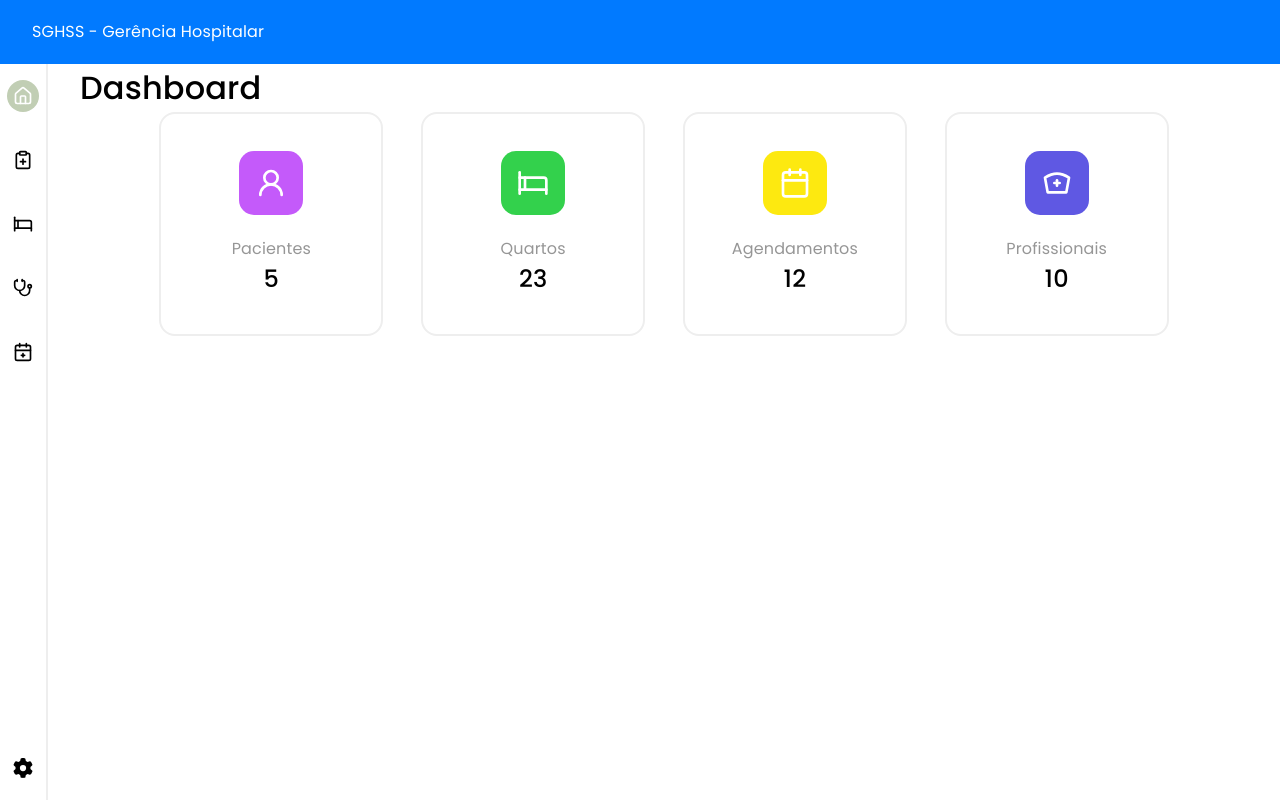
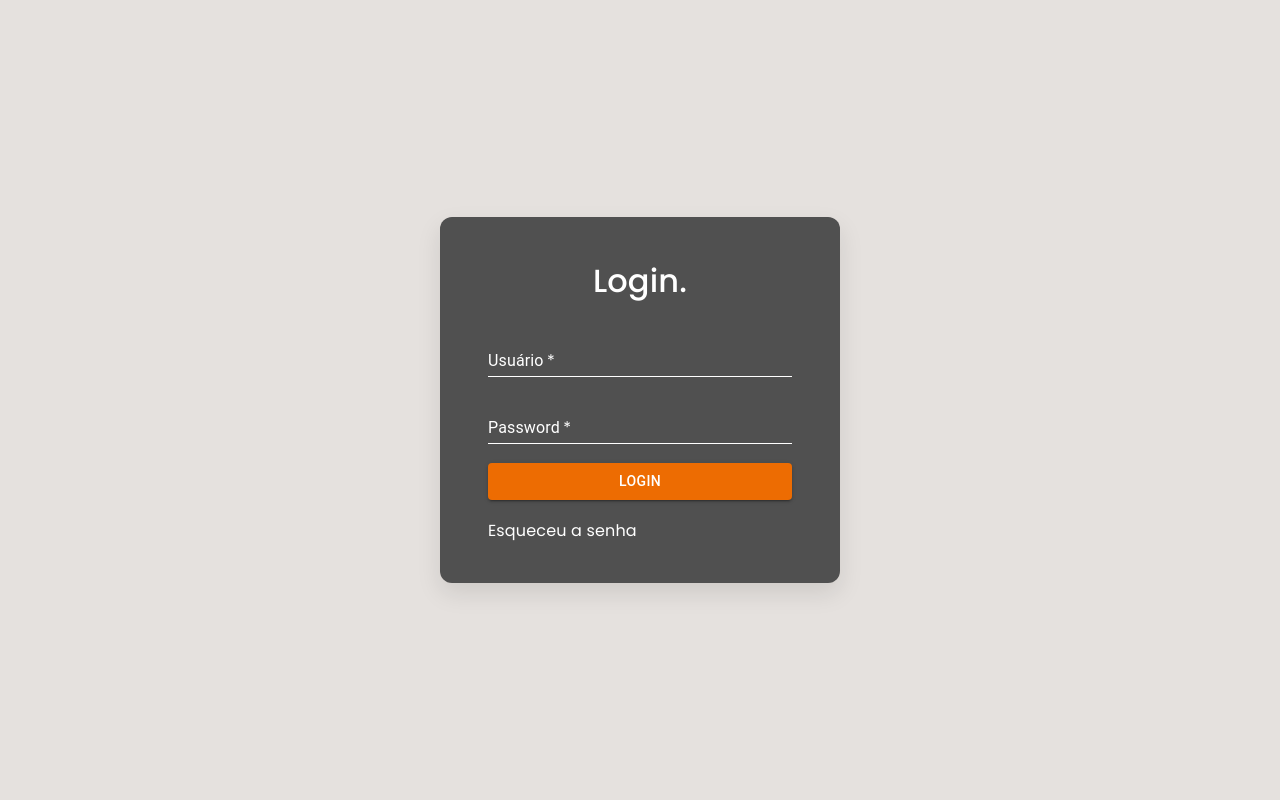
Before and after one commit to kaio-mendes/gestao-hospitalar, a React (Vite) app: page / in a window 1280 px wide. Built offline with nearby package versions, Linux system fonts and the light colour scheme.

Commit message:
tela de login

```diff
--- a/src/Routes.tsx
+++ b/src/Routes.tsx
@@ -1,4 +1,4 @@
-import { Route, BrowserRouter as Router, Routes } from 'react-router-dom';
+import { Route, BrowserRouter as Router, Routes, useLocation } from 'react-router-dom';
 import { HomePage } from './pages/home';
 import { Appointments } from './pages/appointments';
 import { Beds } from './pages/beds';
@@ -8,14 +8,17 @@ import { Navbar } from './components/navbar';
 import { Config } from './pages/config';
 import { LocalizationProvider } from '@mui/x-date-pickers';
 import { AdapterDayjs } from '@mui/x-date-pickers/AdapterDayjs';
-
+import { Login } from './pages/auth/login';
 export const AppRoutes = () => {
+  const location = useLocation();
+  const isLoginPage = location.pathname === '/';
   return (
     <>
-      <Navbar />
+      {!isLoginPage && <Navbar />}
       <LocalizationProvider dateAdapter={AdapterDayjs}>
         <Routes>
-          <Route path="/" element={<HomePage />}></Route>
+          <Route path="/" element={<Login />}></Route>
+          <Route path="/dashboard" element={<HomePage />}></Route>
           <Route path="/agendamentos" element={<Appointments />}></Route>
           <Route path="/leitos" element={<Beds />}></Route>
           <Route path="/profissionais" element={<Professionals />}></Route>
--- /dev/null
+++ b/src/assets/styles/pages/auth/login.module.css
@@ -0,0 +1,62 @@
+.container {
+  top: 0;
+  bottom: 0;
+  right: 0;
+  left: 0;
+  display: flex;
+  justify-content: center;
+  align-items: center;
+  width: 100%;
+  height: 100%;
+  flex-direction: column;
+  background-color: #e5e1de;
+}
+
+.inputs h1 {
+  color: white;
+}
+
+.inputs {
+  background-color: #505050;
+  padding: 2.5rem 3rem;
+  border-radius: 12px;
+  box-shadow: 0 10px 25px rgba(0, 0, 0, 0.1);
+  min-width: 320px;
+  max-width: 400px;
+  width: 100%;
+  z-index: 100;
+}
+
+.inputs p {
+  color: white;
+  cursor: pointer;
+}
+
+.inputs p:hover {
+  color: gold;
+}
+
+h1 {
+  text-align: center;
+  font-size: 2rem;
+  margin-bottom: 1.5rem;
+  color: #333;
+}
+
+form {
+  display: flex;
+  flex-direction: column;
+  gap: 1.2rem;
+}
+
+.alert {
+  text-align: center;
+  background-color: #161616;
+  position: absolute;
+  top: 0;
+  padding: 1rem;
+  border-bottom-left-radius: 2rem;
+  border-top-right-radius: 2rem;
+  color: white;
+  margin-top: 1rem;
+}
--- a/src/components/navbar.tsx
+++ b/src/components/navbar.tsx
@@ -15,7 +15,7 @@ export const Navbar = () => {
     setMenu(prev => !prev);
   }
   const links = [
-    { to: '/', icon: <LuHouse /> },
+    { to: '/dashboard', icon: <LuHouse /> },
     { to: '/pacientes', icon: <LuClipboardPlus /> },
     { to: '/leitos', icon: <LuBed /> },
     { to: '/profissionais', icon: <LuStethoscope /> },
--- a/src/main.tsx
+++ b/src/main.tsx
@@ -3,21 +3,29 @@ import { createRoot } from 'react-dom/client';
 import './index.css';
 import App from './App.tsx';
 import { Header } from './components/header.tsx';
-import { BrowserRouter } from 'react-router-dom';
+import { BrowserRouter, useLocation } from 'react-router-dom';
 import { ChangeThemeProvider } from './providers/dark-mode.tsx';
 import { ThemeApplier } from './theme-applier.tsx';
 
+const RootLayout = () => {
+  const location = useLocation();
+  const isLoginPage = location.pathname === '/';
+
+  return (
+    <div style={{ display: 'flex', flexDirection: 'column', height: '100vh' }}>
+      {!isLoginPage && <Header />}
+      <div style={{ display: 'flex', flex: 1 }}>
+        <App />
+      </div>
+    </div>
+  );
+};
 createRoot(document.getElementById('root')!).render(
   <StrictMode>
     <ChangeThemeProvider>
       <ThemeApplier />
       <BrowserRouter>
-        <div style={{ display: 'flex', flexDirection: 'column', height: '100vh' }}>
-          <Header />
-          <div style={{ display: 'flex', flex: 1 }}>
-            <App />
-          </div>
-        </div>
+        <RootLayout />
       </BrowserRouter>
     </ChangeThemeProvider>
   </StrictMode>
--- a/src/modules/forms/patients-form.tsx
+++ b/src/modules/forms/patients-form.tsx
@@ -1,6 +1,6 @@
 import { InputLabel, MenuItem, Select, TextField, FormControl, Button, Drawer, Box } from '@mui/material';
 import styles from '../../assets/styles/modules/forms.module.css';
-import React, { type SetStateAction } from 'react';
+import React, { useState, type SetStateAction } from 'react';
 
 type PatientsProps = {
   toogleForm: () => void;
@@ -8,33 +8,108 @@ type PatientsProps = {
   showForm: boolean;
 };
 
+type FormData = {
+  nome: string;
+  cpf: string;
+  data_nascimento: string;
+  idade: number;
+  genero: string;
+  estado_civil: string;
+  telefone: string;
+  endereco: string;
+  bairro: string;
+  cidade: string;
+  estado: string;
+  cep: string;
+  nome_emergencia: string;
+  telefone_emergencia: string;
+  endereco_emergencia: string;
+};
+
 export const PatientsForm: React.FC<PatientsProps> = ({ setShowForm, showForm }) => {
+  const [formData, setFormData] = useState<FormData>({
+    nome: '',
+    cpf: '',
+    data_nascimento: '',
+    idade: 0,
+    genero: '',
+    estado_civil: '',
+    telefone: '',
+    endereco: '',
+    bairro: '',
+    cidade: '',
+    estado: '',
+    cep: '',
+    nome_emergencia: '',
+    telefone_emergencia: '',
+    endereco_emergencia: '',
+  });
+
+  const handleChange = e => {
+    const { name, value } = e.target;
+    setFormData(prev => ({
+      ...prev,
+      [name]: value,
+    }));
+  };
+
+  const handleSubmit = e => {
+    e.preventDefault();
+
+    console.log(formData);
+  };
+
   return (
     <Drawer anchor="right" open={showForm} onClose={() => setShowForm(false)}>
       <Box sx={{ padding: 2, display: 'flex', flexDirection: 'column', width: 600 }}>
         <h3>Cadastro de Paciente</h3>
 
-        <form className={styles.forms}>
+        <form className={styles.forms} onSubmit={handleSubmit}>
           {/* Seção: Paciente */}
           <label>Paciente:</label>
           <div className={styles.flex}>
-            <TextField fullWidth variant="filled" label="Nome" name="nome" sx={{ m: 1, width: '50%' }} />
-            <TextField fullWidth variant="filled" label="CPF" name="cpf" sx={{ m: 1, width: '30%' }} />
+            <TextField
+              fullWidth
+              variant="filled"
+              label="Nome"
+              name="nome"
+              sx={{ m: 1, width: '50%' }}
+              value={formData.nome}
+              onChange={handleChange}
+            />
+            <TextField
+              fullWidth
+              variant="filled"
+              label="CPF"
+              name="cpf"
+              sx={{ m: 1, width: '30%' }}
+              value={formData.cpf}
+              onChange={handleChange}
+            />
             <TextField
               variant="filled"
               label="Nascimento"
-              name="nascimento"
+              name="data_nascimento"
               type="date"
               InputLabelProps={{ shrink: true }}
               sx={{ m: 1 }}
+              value={formData.data_nascimento}
+              onChange={handleChange}
             />
           </div>
 
           <div className={styles.flexCenter}>
-            <TextField variant="filled" label="Idade" name="idade" sx={{ m: 1, width: '15%' }} />
+            <TextField
+              variant="filled"
+              label="Idade"
+              name="idade"
+              sx={{ m: 1, width: '15%' }}
+              value={formData.idade}
+              onChange={handleChange}
+            />
             <FormControl variant="filled" sx={{ m: 1, width: '20%' }}>
               <InputLabel id="gender-label">Gênero</InputLabel>
-              <Select labelId="gender-label" name="genero">
+              <Select labelId="gender-label" name="genero" value={formData.genero} onChange={handleChange}>
                 <MenuItem value="Masculino">Masculino</MenuItem>
                 <MenuItem value="Feminino">Feminino</MenuItem>
                 <MenuItem value="PND">Prefiro não dizer</MenuItem>
@@ -42,7 +117,12 @@ export const PatientsForm: React.FC<PatientsProps> = ({ setShowForm, showForm })
             </FormControl>
             <FormControl variant="filled" sx={{ m: 1, width: '25%' }}>
               <InputLabel id="estado-civil-label">Estado Civil</InputLabel>
-              <Select labelId="estado-civil-label" name="estadoCivil">
+              <Select
+                labelId="estado-civil-label"
+                name="estado_civil"
+                value={formData.estado_civil}
+                onChange={handleChange}
+              >
                 <MenuItem value="casado">Casado(a)</MenuItem>
                 <MenuItem value="solteiro">Solteiro(a)</MenuItem>
                 <MenuItem value="amasiado">Amasiado(a)</MenuItem>
@@ -55,29 +135,95 @@ export const PatientsForm: React.FC<PatientsProps> = ({ setShowForm, showForm })
           {/* Seção: Endereço */}
           <label>Endereço:</label>
           <div className={styles.flex}>
-            <TextField fullWidth variant="filled" label="Telefone" name="telefone" sx={{ m: 1, width: '30%' }} />
-            <TextField fullWidth variant="filled" label="Endereço" name="endereco" sx={{ m: 1 }} />
+            <TextField
+              fullWidth
+              variant="filled"
+              label="Telefone"
+              name="telefone"
+              sx={{ m: 1, width: '30%' }}
+              value={formData.telefone}
+              onChange={handleChange}
+            />
+            <TextField
+              fullWidth
+              variant="filled"
+              label="Endereço"
+              name="endereco"
+              sx={{ m: 1 }}
+              value={formData.endereco}
+              onChange={handleChange}
+            />
           </div>
 
           <div className={styles.flex}>
-            <TextField fullWidth variant="filled" label="Bairro" name="bairro" sx={{ m: 1 }} />
-            <TextField fullWidth variant="filled" label="Cidade" name="cidade" sx={{ m: 1 }} />
-            <TextField fullWidth variant="filled" label="Estado" name="estado" sx={{ m: 1 }} />
-            <TextField fullWidth variant="filled" label="CEP" name="cep" sx={{ m: 1 }} />
+            <TextField
+              fullWidth
+              variant="filled"
+              label="Bairro"
+              name="bairro"
+              sx={{ m: 1 }}
+              value={formData.bairro}
+              onChange={handleChange}
+            />
+            <TextField
+              fullWidth
+              variant="filled"
+              label="Cidade"
+              name="cidade"
+              sx={{ m: 1 }}
+              value={formData.cidade}
+              onChange={handleChange}
+            />
+            <TextField
+              fullWidth
+              variant="filled"
+              label="Estado"
+              name="estado"
+              sx={{ m: 1 }}
+              value={formData.estado}
+              onChange={handleChange}
+            />
+            <TextField
+              fullWidth
+              variant="filled"
+              label="CEP"
+              name="cep"
+              sx={{ m: 1 }}
+              value={formData.cep}
+              onChange={handleChange}
+            />
           </div>
 
           {/* Seção: Contato de Emergência */}
           <label>Contato de Emergência:</label>
           <div>
-            <TextField fullWidth variant="filled" label="Nome" name="contatoEmergencia" sx={{ m: 1, width: '100%' }} />
+            <TextField
+              fullWidth
+              variant="filled"
+              label="Nome"
+              name="nome_emergencia"
+              sx={{ m: 1, width: '100%' }}
+              value={formData.nome_emergencia}
+              onChange={handleChange}
+            />
             <TextField
               fullWidth
               variant="filled"
               label="Telefone de Emergência"
-              name="telefoneEmergencia"
+              name="telefone_emergencia"
               sx={{ m: 1, width: '100%' }}
+              value={formData.telefone_emergencia}
+              onChange={handleChange}
             />
-            <TextField fullWidth variant="filled" label="Endereço" name="enderecoEmergencia" sx={{ m: 1 }} />
+            <TextField
+              fullWidth
+              variant="filled"
+              label="Endereço"
+              name="endereco_emergencia"
+              sx={{ m: 1 }}
+              value={formData.endereco_emergencia}
+              onChange={handleChange}
+            />
           </div>
 
           <Box sx={{ display: 'flex', justifyContent: 'flex-end' }}>
--- /dev/null
+++ b/src/pages/auth/login.tsx
@@ -0,0 +1,128 @@
+import { Button, TextField } from '@mui/material';
+import styles from '../../assets/styles/pages/auth/login.module.css';
+import { useState } from 'react';
+import { useNavigate } from 'react-router-dom';
+
+export const Login = () => {
+  const [alert, setAlert] = useState('');
+  const [user, setUser] = useState('');
+  const [password, setPassword] = useState('');
+  const navigate = useNavigate();
+  const toogleAlert = () => {
+    setAlert('senha');
+    setTimeout(() => {
+      setAlert('');
+    }, 1500);
+  };
+
+  const handleChange = e => {
+    const { name, value } = e.target;
+    if (name === 'user') {
+      setUser(value);
+    }
+
+    if (name === 'password') {
+      setPassword(value);
+    }
+  };
+
+  const authUser = e => {
+    e.preventDefault();
+    if (user === 'kaio' && password === '1234') {
+      navigate('/dashboard');
+    } else {
+      setAlert('incorreta');
+      setTimeout(() => {
+        setAlert('');
+      }, 1500);
+    }
+  };
+
+  return (
+    <div className={styles.container}>
+      {alert && (
+        <div className={styles.alert}>
+          <h3>
+            {alert === 'incorreta' && 'Usuário ou senha incorreta'}
+            {alert === 'senha' && (
+              <>
+                Converse com o responsável pelo sistema
+                <br />
+                para redefinir a senha
+              </>
+            )}
+          </h3>
+        </div>
+      )}
+      <div className={styles.inputs}>
+        <h1>Login.</h1>
+        <form>
+          <TextField
+            label="Usuário"
+            variant="standard"
+            name="user"
+            value={user}
+            onChange={handleChange}
+            required
+            fullWidth
+            sx={{
+              '& .MuiInput-underline:before': {
+                borderBottomColor: '#fff',
+              },
+              '& .MuiInput-underline:hover:not(.Mui-disabled):before': {
+                borderBottomColor: '#fff',
+              },
+              '& .MuiInput-underline:after': {
+                borderBottomColor: '#fff',
+              },
+              '& .MuiInputBase-input': {
+                color: '#fff',
+              },
+              '& .MuiInputLabel-root': {
+                color: '#fff',
+              },
+              '& .MuiInputLabel-root.Mui-focused': {
+                color: '#fff',
+              },
+            }}
+          />
+          <TextField
+            label="Password"
+            variant="standard"
+            fullWidth
+            required
+            name="password"
+            value={password}
+            onChange={handleChange}
+            type="password"
+            placeholder="* * * * * * * *"
+            sx={{
+              '& .MuiInput-underline:before': {
+                borderBottomColor: '#fff',
+              },
+              '& .MuiInput-underline:hover:not(.Mui-disabled):before': {
+                borderBottomColor: '#fff',
+              },
+              '& .MuiInput-underline:after': {
+                borderBottomColor: '#fff',
+              },
+              '& .MuiInputBase-input': {
+                color: '#fff',
+              },
+              '& .MuiInputLabel-root': {
+                color: '#fff',
+              },
+              '& .MuiInputLabel-root.Mui-focused': {
+                color: '#fff',
+              },
+            }}
+          />
+          <Button variant="contained" color="warning" onClick={authUser}>
+            Login
+          </Button>
+          <p onClick={toogleAlert}>Esqueceu a senha</p>
+        </form>
+      </div>
+    </div>
+  );
+};
```
